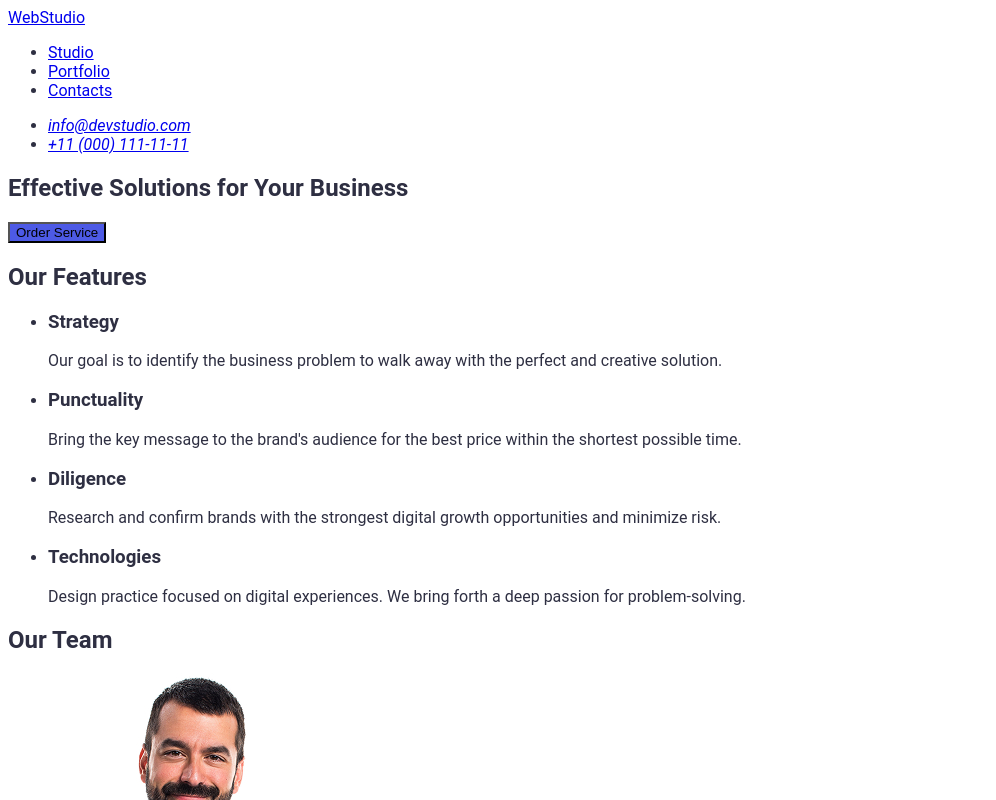
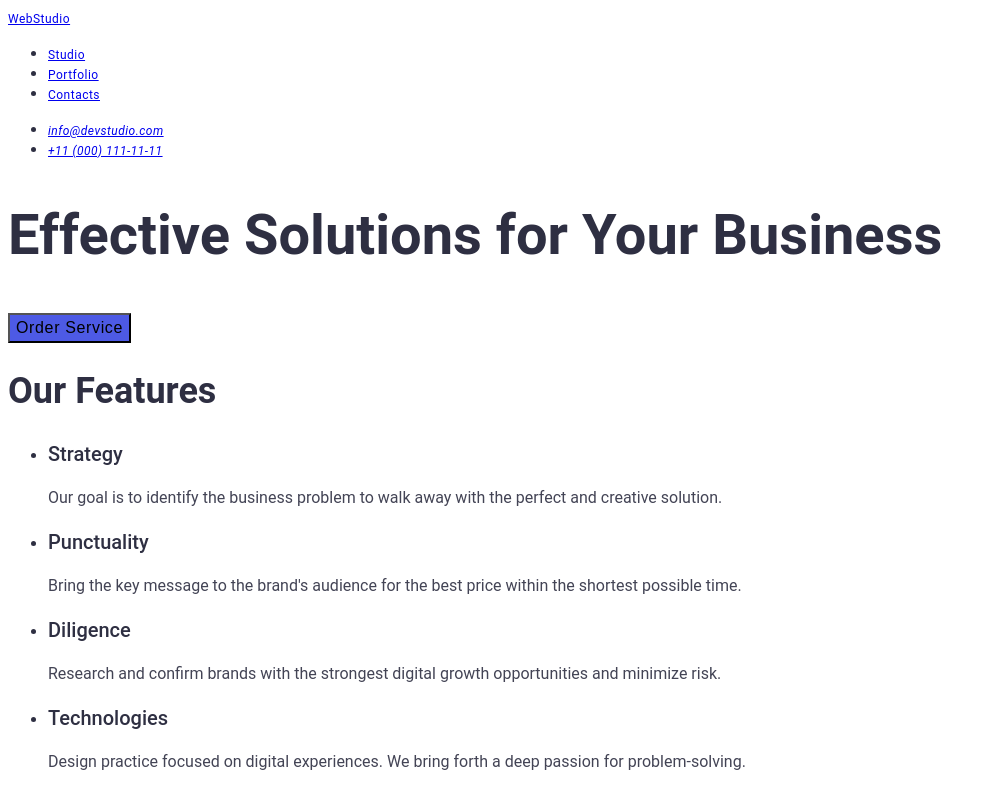
Before and after one commit to Dmytro-Svitkin/goit-markup-hw-02, a plain HTML site: page index.html in a window 1280 px wide. Shown: the top 800 px of the page, without its empty margins (0-996 px from the left). Drawn offline with Linux system fonts and the light colour scheme.

Commit message:
update css

```diff
--- a/css/styles.css
+++ b/css/styles.css
@@ -1,10 +1,27 @@
+body {
+    font-family: Roboto, sans-serif;
+    color: #2E2F42;
+}
+
+a {
+    font-size: 12px;
+    line-height: 1.33;
+    letter-spacing: 0.48px;
+    text-decoration: underline;
+}
+
 a:hover,
 a:focus {
-    color:#404BBF;
+    color: #404BBF;
 }
 
 button {
     background-color: #4D5AE5;
+    cursor: pointer;
+    font-size: 16px;
+    line-height: 1.5;
+    font-weight: 500;
+    letter-spacing: 0.64px;
 }
 
 button:hover,
@@ -12,14 +29,34 @@ button:focus {
     background-color: #404BBF;
 }
 
-/**/
-
 .contact-info:hover,
 .contact-info:focus {
     color: #404BBF;
 }
 
-body {
-    font-family: Roboto, sans-serif;
+h1 {
+    font-size: 56px;
+    line-height: 1.07;
+    font-weight: 700;
     color: #2E2F42;
 }
+
+h2 {
+    font-size: 36px;
+    line-height: 1.11;
+    font-weight: 700;
+    color: #2E2F42;
+}
+
+h3 {
+    font-size: 20px;
+    line-height: 1.2;
+    font-weight: 500;
+    color: #2E2F42;
+}
+
+p {
+    font-size: 16px;
+    line-height: 1.5;
+    color: #434455;
+}
```
